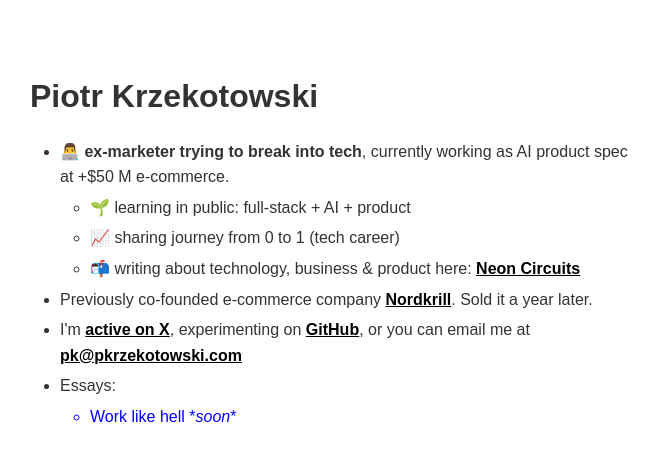
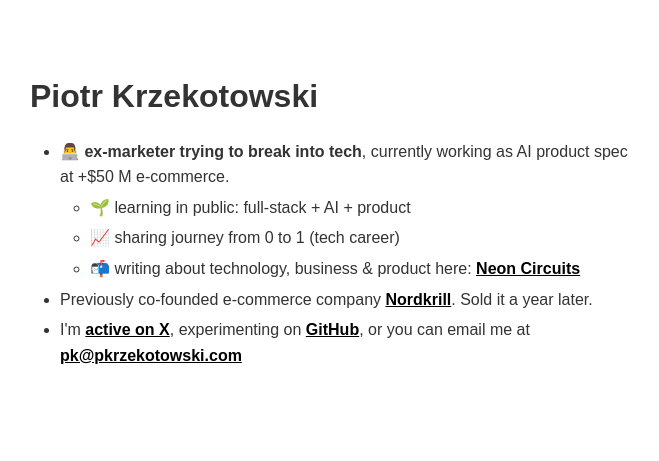
Before and after one commit to pkrzekotowski/pkrzekotowski.github.io, a Jekyll site: the page built from index.markdown, in a window 1280 px wide. Shown: the top 461 px of the page, without its empty margins (310-969 px from the left). Built offline with Jekyll 4.4.1, drawn with Linux system fonts in a browser that asks for light colours.

Commit message:
updated website

```diff
--- a/_layouts/minimalist.html
+++ b/_layouts/minimalist.html
@@ -3,6 +3,7 @@
 <head>
     <meta charset="UTF-8">
     <meta name="viewport" content="width=device-width, initial-scale=1.0">
+    <link rel="icon" type="image/png" href="/favicon.png">
     <title>Piotr Krzekotowski</title>
     <style>
         body {
@@ -45,9 +46,6 @@
         </ul>
         <li>Previously co-founded e-commerce company <a href="https://www.instagram.com/nordkrillpl/">Nordkrill</a>. Sold it a year later.</li>
         <li>I'm <a href="https://x.com/krzekotowskip">active on X</a>, experimenting on <a href="https://github.com/pkrzekotowski">GitHub</a>, or you can email me at <a href="mailto:pk@pkrzekotowski.com">pk@pkrzekotowski.com</a></li>
-        <li>Essays:</li>
-        <ul>
-            <li class="essay">Work like hell *<i>soon</i>*</li>
         </ul>
     </div>
 </body>
```
Also changed, not shown: favicon.png (added).
